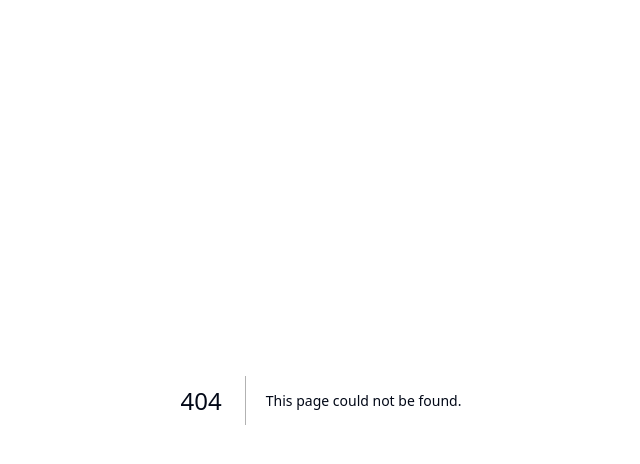
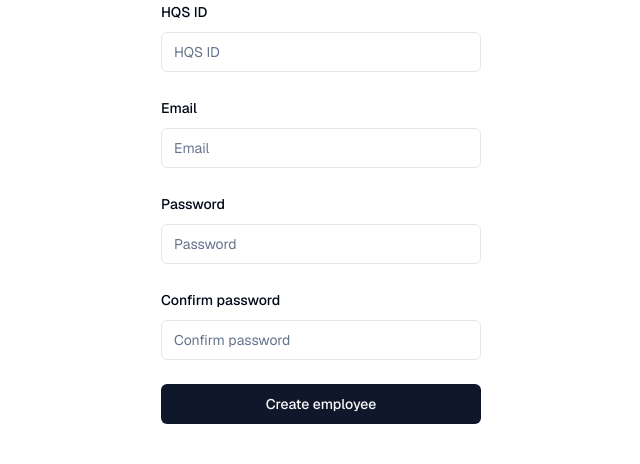
Before and after one commit to ericli18/hqs-app, a Next.js app: page /dashboard/signup in a window 1280 px wide. Before the commit this address had no page. Shown: the top 464 px of the page, without its empty margins (319-959 px from the left). Built offline with nearby package versions, Linux system fonts and the light colour scheme; no server answers.

Commit message:
Add employee creation screen

```diff
--- /dev/null
+++ b/app/dashboard/signup/SignupForm.tsx
@@ -0,0 +1,132 @@
+"use client"
+
+import { type User } from "@supabase/supabase-js"
+import { z } from "zod"
+import { useForm } from "react-hook-form";
+import { zodResolver } from "@hookform/resolvers/zod"
+import {
+    Form,
+    FormControl,
+    FormField,
+    FormItem,
+    FormLabel,
+    FormMessage,
+} from "@/components/ui/form";
+import { Button } from "@/components/ui/button";
+import { Input } from "@/components/ui/input";
+
+
+const formSchema = z.object({
+    hqsId: z.string().toUpperCase()
+        .startsWith('HQS', { message: "HQS ID must start with HQS" })
+        .length(7, { message: "HQS ID should follow the form HQS####" }),
+    email: z.string().email(),
+    password: z.string().min(5, { message: "Password must be at least 5 characters long" }),
+    confirmPassword: z.string().min(5),
+}).refine((data) => data.password === data.confirmPassword, {
+    message: "Passwords do not match",
+    path: ["confirmPassword"],
+});
+
+const SignupForm = ({
+    user
+}: {
+    user: User | null
+}) => {
+    if (user) {
+        console.log(user.role)
+    }
+
+    const form = useForm<z.infer<typeof formSchema>>({
+        resolver: zodResolver(formSchema),
+        defaultValues: {
+            hqsId: "",
+            email: "",
+            password: "",
+            confirmPassword: "",
+        }
+    })
+
+    const onSubmit = (values: z.infer<typeof formSchema>) => {
+        console.log(values)
+    }
+
+    return (
+        <Form {...form}>
+            <form onSubmit={form.handleSubmit(onSubmit)} className="min-w-[20rem]">
+                <FormField
+                    control={form.control}
+                    name='hqsId'
+                    render={({ field }) => (
+                        <FormItem>
+                            <FormLabel>HQS ID</FormLabel>
+                            <FormControl>
+                                <Input placeholder='HQS ID' {...field} />
+                            </FormControl>
+                            <FormMessage />
+                        </FormItem>
+                    )}
+                />
+                <FormField
+                    control={form.control}
+                    name='email'
+                    render={({ field }) => (
+                        <FormItem className="mt-6">
+                            <FormLabel>Email</FormLabel>
+                            <FormControl>
+                                <Input
+                                    type="email"
+                                    placeholder='Email'
+                                    autoComplete="true"
+                                    {...field}
+                                />
+                            </FormControl>
+                            <FormMessage />
+                        </FormItem>
+                    )}
+                />
+                <FormField
+                    control={form.control}
+                    name="password"
+                    render={({ field }) => (
+                        <FormItem className="mt-6">
+                            <FormLabel>Password</FormLabel>
+                            <FormControl>
+                                <Input
+                                    type="text"
+                                    placeholder='Password'
+                                    {...field}
+                                />
+                            </FormControl>
+                            <FormMessage />
+                        </FormItem>
+                    )}
+                />
+                <FormField
+                    control={form.control}
+                    name="confirmPassword"
+                    render={({ field }) => (
+                        <FormItem className="mt-6">
+                            <FormLabel>Confirm password</FormLabel>
+                            <FormControl>
+                                <Input
+                                    type="text"
+                                    placeholder='Confirm password'
+                                    {...field}
+                                />
+                            </FormControl>
+                            <FormMessage />
+                        </FormItem>
+                    )}
+                />
+                <Button type='submit' className='w-full mt-6'>
+                    Create employee
+                </Button>
+
+            </form>
+        </Form>
+    );
+
+}
+
+export default SignupForm
--- /dev/null
+++ b/app/dashboard/signup/page.tsx
@@ -0,0 +1,13 @@
+import SignupForm from "./SignupForm";
+import { createClient } from "@/utils/supabase/server";
+
+const Page = async() => {
+    const supabase = createClient();
+    const {
+        data: { user },
+    } = await supabase.auth.getUser();
+
+    return <SignupForm user={user} />
+}
+
+export default Page;
--- a/app/login/page_old.tsx
+++ /dev/null
@@ -1,116 +0,0 @@
-import Link from "next/link";
-import { headers } from "next/headers";
-import { createClient } from "@/utils/supabase/server";
-import { redirect } from "next/navigation";
-
-export default function Login({
-  searchParams,
-}: {
-  searchParams: { message: string };
-}) {
-  const signIn = async (formData: FormData) => {
-    "use server";
-
-    const email = formData.get("email") as string;
-    const password = formData.get("password") as string;
-    const supabase = createClient();
-
-    const { error } = await supabase.auth.signInWithPassword({
-      email,
-      password,
-    });
-
-    if (error) {
-      return redirect("/login?message=Could not authenticate user");
-    }
-
-    return redirect("/");
-  };
-
-  const signUp = async (formData: FormData) => {
-    "use server";
-
-    const origin = headers().get("origin");
-    const email = formData.get("email") as string;
-    const password = formData.get("password") as string;
-    const supabase = createClient();
-
-    const { error } = await supabase.auth.signUp({
-      email,
-      password,
-      options: {
-        emailRedirectTo: `${origin}/auth/callback`,
-      },
-    });
-
-    if (error) {
-      return redirect("/login?message=Could not authenticate user");
-    }
-
-    return redirect("/login?message=Check email to continue sign in process");
-  };
-
-  return (
-    <div className="flex-1 flex flex-col w-full px-8 sm:max-w-md justify-center gap-2">
-      <Link
-        href="/"
-        className="absolute left-8 top-8 py-2 px-4 rounded-md no-underline text-foreground bg-btn-background hover:bg-btn-background-hover flex items-center group text-sm"
-      >
-        <svg
-          xmlns="http://www.w3.org/2000/svg"
-          width="24"
-          height="24"
-          viewBox="0 0 24 24"
-          fill="none"
-          stroke="currentColor"
-          strokeWidth="2"
-          strokeLinecap="round"
-          strokeLinejoin="round"
-          className="mr-2 h-4 w-4 transition-transform group-hover:-translate-x-1"
-        >
-          <polyline points="15 18 9 12 15 6" />
-        </svg>{" "}
-        Back
-      </Link>
-
-      <form
-        className="animate-in flex-1 flex flex-col w-full justify-center gap-2 text-foreground"
-        action={signIn}
-      >
-        <label className="text-md" htmlFor="email">
-          Email
-        </label>
-        <input
-          className="rounded-md px-4 py-2 bg-inherit border mb-6"
-          name="email"
-          placeholder="you@example.com"
-          required
-        />
-        <label className="text-md" htmlFor="password">
-          Password
-        </label>
-        <input
-          className="rounded-md px-4 py-2 bg-inherit border mb-6"
-          type="password"
-          name="password"
-          placeholder="••••••••"
-          required
-        />
-        <button className="bg-green-700 rounded-md px-4 py-2 text-foreground mb-2">
-          Sign In
-        </button>
-        <button
-          formAction={signUp}
-          className="border border-foreground/20 rounded-md px-4 py-2 text-foreground mb-2"
-        >
-          Sign Up
-        </button>
-        {searchParams?.message && (
-          <p className="mt-4 p-4 bg-foreground/10 text-foreground text-center">
-            {searchParams.message}
-          </p>
-        )}
-      </form>
-    </div>
-  );
-}
```
